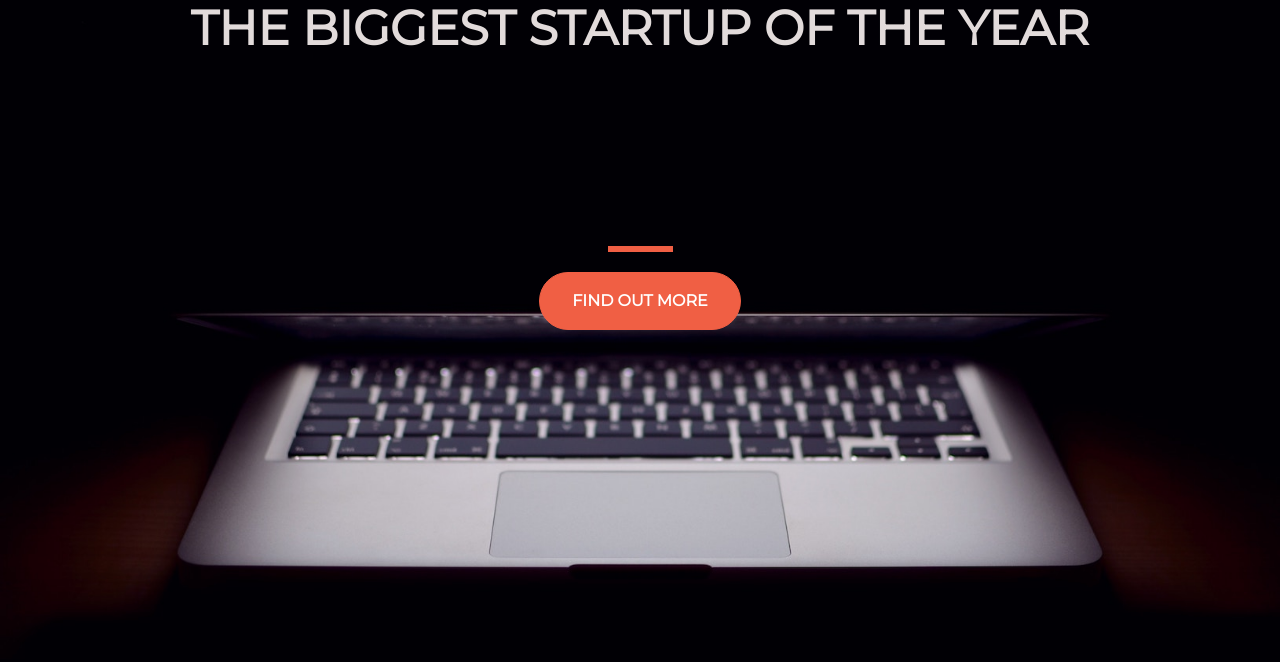
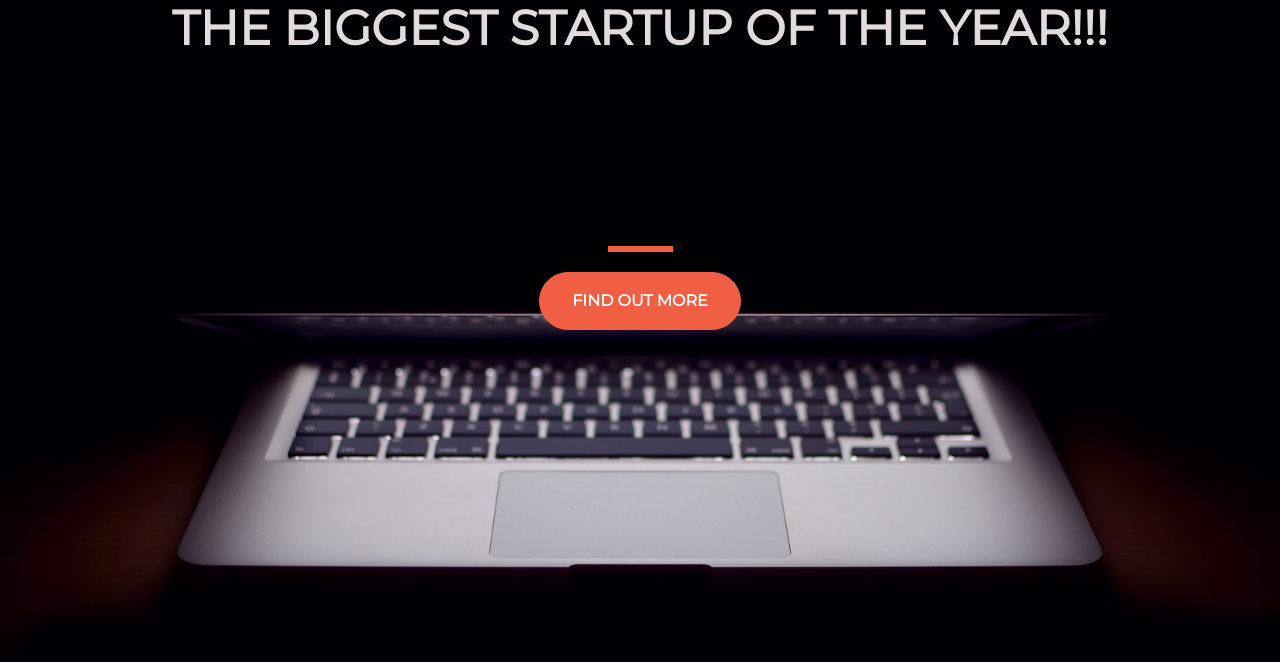
Before and after one commit to slim9th/year-startup, a plain HTML site: page index.html in a window 1280 px wide. Drawn offline with nearby package versions, Linux system fonts and the light colour scheme.

Commit message:
Update index.html
additional information

```diff
--- a/index.html
+++ b/index.html
@@ -93,7 +93,7 @@
 <div class="container d-flex align-items-center h-100">
 	<div class="row">
 	<header class="text-center col-12">
-		<h1 class="text-uppercase"><strong>The biggest startup of the year</strong></h1>
+		<h1 class="text-uppercase"><strong>The biggest startup of the year!!!</strong></h1>
 	</header>
 	<div class="buffer col-12"></div>
 	<section class="text-center col-12">
```
